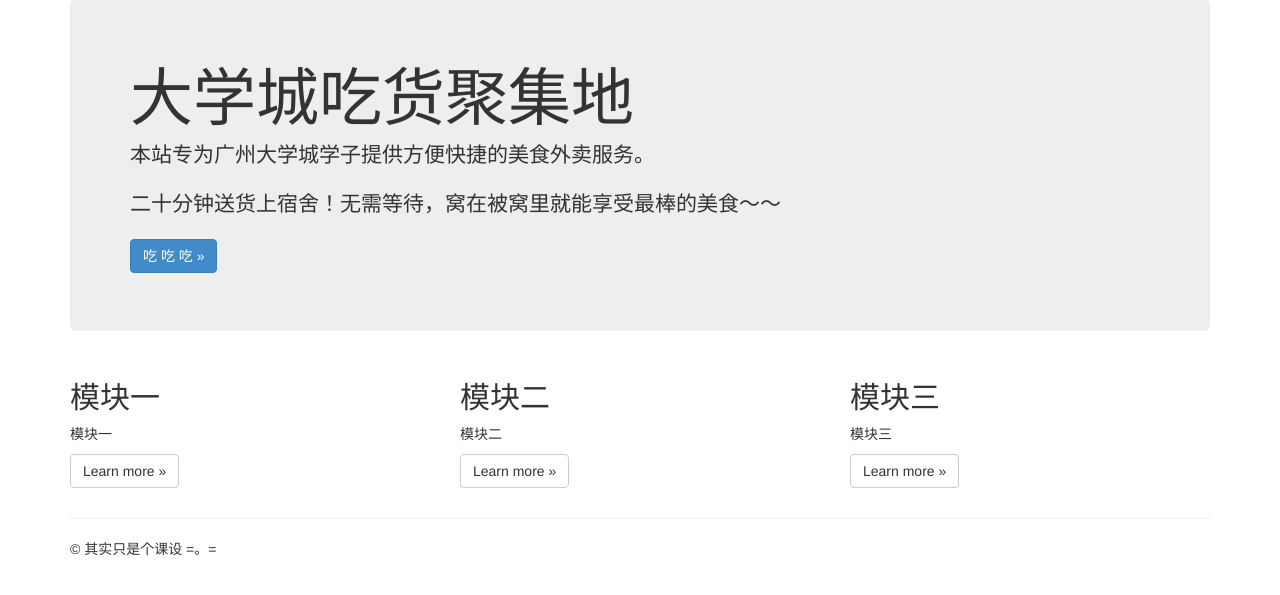
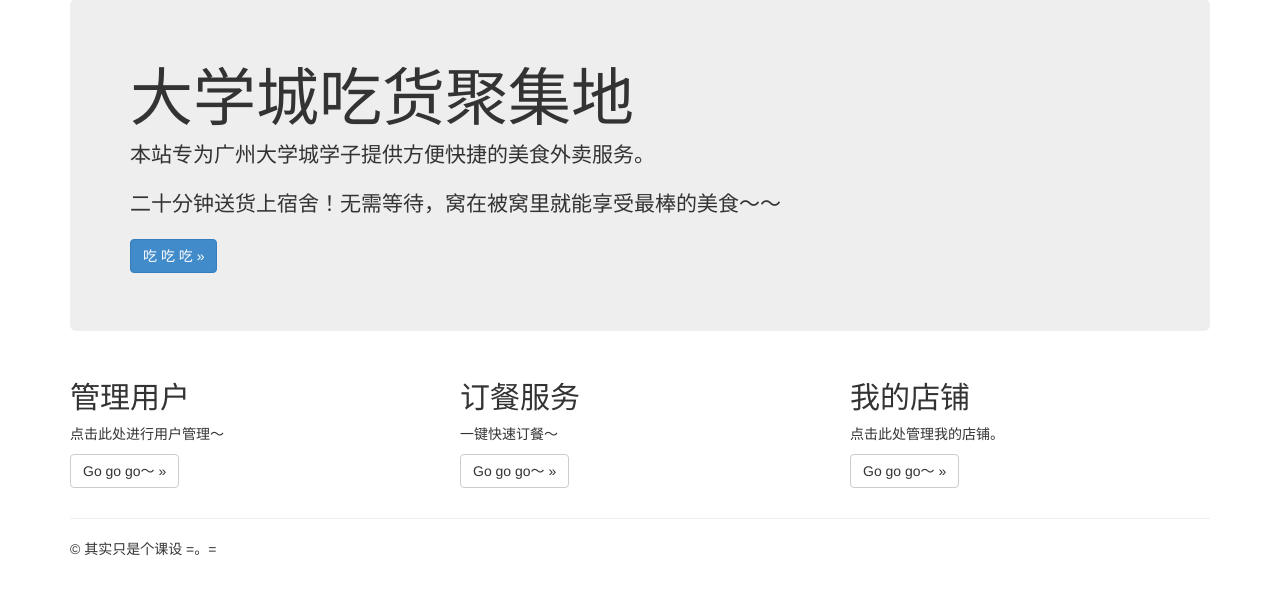
Before and after one commit to Hothoren/Foodie, a Django app: page / in a window 1280 px wide. Shown: the part 51-646 px from the top of the page. Run offline with Django 3.2, Linux system fonts and the light colour scheme; some libraries are stand-ins or nearby versions.

Commit message:
change mokuai

```diff
--- a/templates/takeout/index.html
+++ b/templates/takeout/index.html
@@ -11,25 +11,25 @@
 
 <div class="row">
     <div class="col-md-4">
-        <h2>模块一</h2>
+        <h2>管理用户</h2>
         <p>
-            模块一
+            点击此处进行用户管理～
         </p>
-        <p><a class="btn btn-default" href="/">Learn more &raquo;</a></p>
+        <p><a class="btn btn-default" href="/">Go go go～ &raquo;</a></p>
     </div>
     <div class="col-md-4">
-        <h2>模块二</h2>
+        <h2>订餐服务</h2>
         <p>
-            模块二
+            一键快速订餐～
         </p>
-        <p><a class="btn btn-default" href="/">Learn more &raquo;</a></p>
+        <p><a class="btn btn-default" href="/">Go go go～ &raquo;</a></p>
     </div>
     <div class="col-md-4">
-        <h2>模块三</h2>
+        <h2>我的店铺</h2>
         <p>
-            模块三
+            点击此处管理我的店铺。
         </p>
-        <p><a class="btn btn-default" href="/">Learn more &raquo;</a></p>
+        <p><a class="btn btn-default" href="/">Go go go～ &raquo;</a></p>
     </div>
 </div>
 
```
Also changed, not shown: 1 other file.
